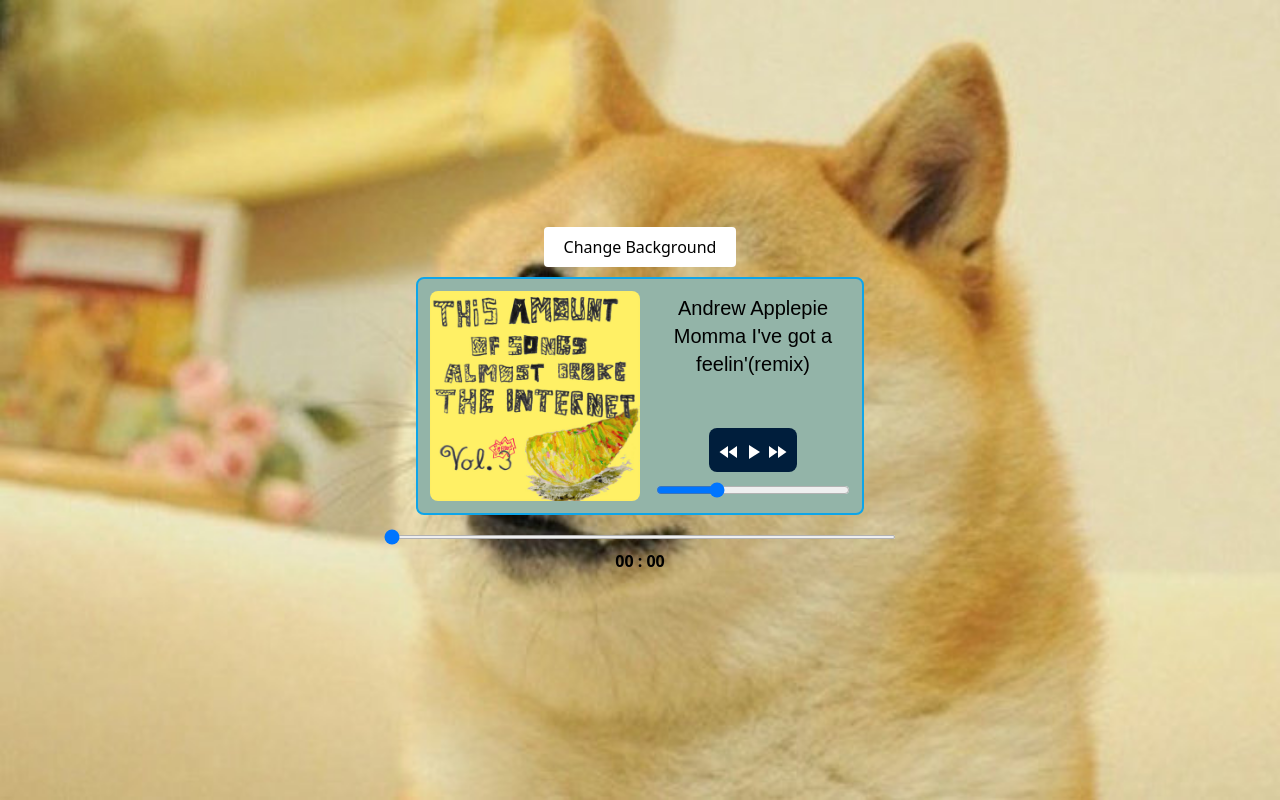
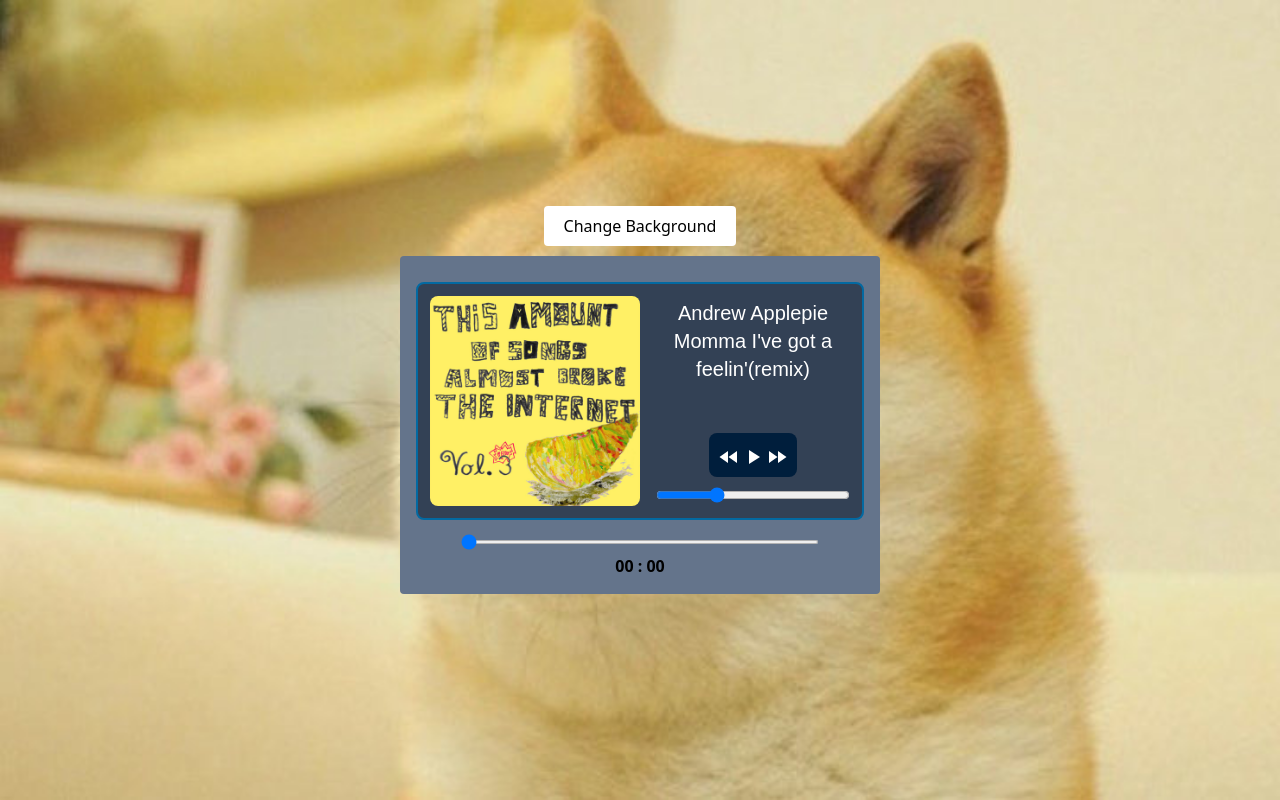
Before and after one commit to lukaslinardi/song-player, a React (Create React App) app: page / in a window 1280 px wide. Built offline with nearby package versions, Linux system fonts and the light colour scheme.

Commit message:
chore: rename MediaControl to MediaDuration

```diff
--- a/src/App.js
+++ b/src/App.js
@@ -8,7 +8,7 @@ import doge from "./assets/doge.jpg";
 import kermit from "./assets/kermit.jpg";
 
 import SongProvider from "./SongProvider";
-import MediaControl from "./MediaControl";
+import MediaDuration from "./MediaDuration";
 
 const background = [doge, kermit2, kermit];
 
@@ -28,12 +28,14 @@ function App() {
       >
         <button
           onClick={handleChangeBackground}
-          class="p-3 bg-white w-[15%] h-[5%] flex items-center justify-center rounded"
+          class="p-3 bg-white w-[15%] h-[5%] flex items-center justify-center rounded mb-[10px]"
         >
           Change Background
         </button>
-        <SongPlayer />
-        <MediaControl />
+        <div class="bg-slate-500 p-4 rounded ">
+          <SongPlayer />
+          <MediaDuration />
+        </div>
       </div>
     </SongProvider>
   );
--- a/src/MediaControl.js
+++ b/src/MediaDuration.js
@@ -2,7 +2,7 @@ import React, { useContext, useEffect } from "react";
 
 import { SongContext } from "./SongProvider";
 
-const MediaControl = () => {
+const MediaDuration = () => {
   const { audioRef, setPlayMedia, durationValue, setDurationValue } =
     useContext(SongContext);
 
@@ -15,7 +15,7 @@ const MediaControl = () => {
     audioRef.current.onended = () => {
       setPlayMedia(false);
       audioRef.current.currentTime = 0;
-      audioRef.setDurationValue(0);
+      setDurationValue(0);
     };
   }, [audioRef.current.onended]);
 
@@ -27,13 +27,13 @@ const MediaControl = () => {
       },
       false
     );
-  }, [audioRef.current.currentTime, audioRef.durationValue]);
+  }, [audioRef.current.currentTime, durationValue]);
 
   return (
     <div class="w-full flex justify-center items-center flex-col">
       <input
         type="range"
-        class="mt-[10px] w-[40%] h-1"
+        class="mt-[10px] w-[80%] h-1"
         max={audioRef.current.duration.toString()}
         value={durationValue}
         onChange={(e) => (audioRef.current.currentTime = e.target.value)}
@@ -45,4 +45,4 @@ const MediaControl = () => {
   );
 };
 
-export default MediaControl;
+export default MediaDuration;
--- a/src/SongPlayer.js
+++ b/src/SongPlayer.js
@@ -52,10 +52,10 @@ const SongPlayer = () => {
   }, [volumeValue]);
 
   return (
-    <div class="bg-[#93B4A8] p-3 rounded-lg mt-[10px] mb-[10px] mx-auto flex items-center justify-center max-w-md space-x-4 border-double border-sky-500 border-2">
+    <div class="bg-slate-700 p-3 rounded-lg mt-[10px] mb-[10px] mx-auto flex items-center justify-center max-w-md space-x-4 border-double border-sky-700 border-2">
       <img src={mediaPlayer[index].cover} class="h-[100%] w-1/2 rounded-lg" />
       <div class="ml-[20px] flex flex-col items-center w-full text-center max-w-md font-custom text-xl min-w-min min-h-min">
-        <div>
+        <div class="text-white">
           <p>{mediaPlayer[index].artist}</p>
           <p>{mediaPlayer[index].title}</p>
         </div>
@@ -79,13 +79,6 @@ const SongPlayer = () => {
           value={volumeValue}
           onChange={(e) => setVolumeValue(e.target.value)}
         />
-        {/* <input
-          type="range"
-          class="mt-[10px] w-full bg-blue-500"
-          max={audioRef.current.duration.toString()}
-          value={durationValue}
-          onChange={(e) => (audioRef.current.currentTime = e.target.value)}
-        /> */}
       </div>
     </div>
   );
```
